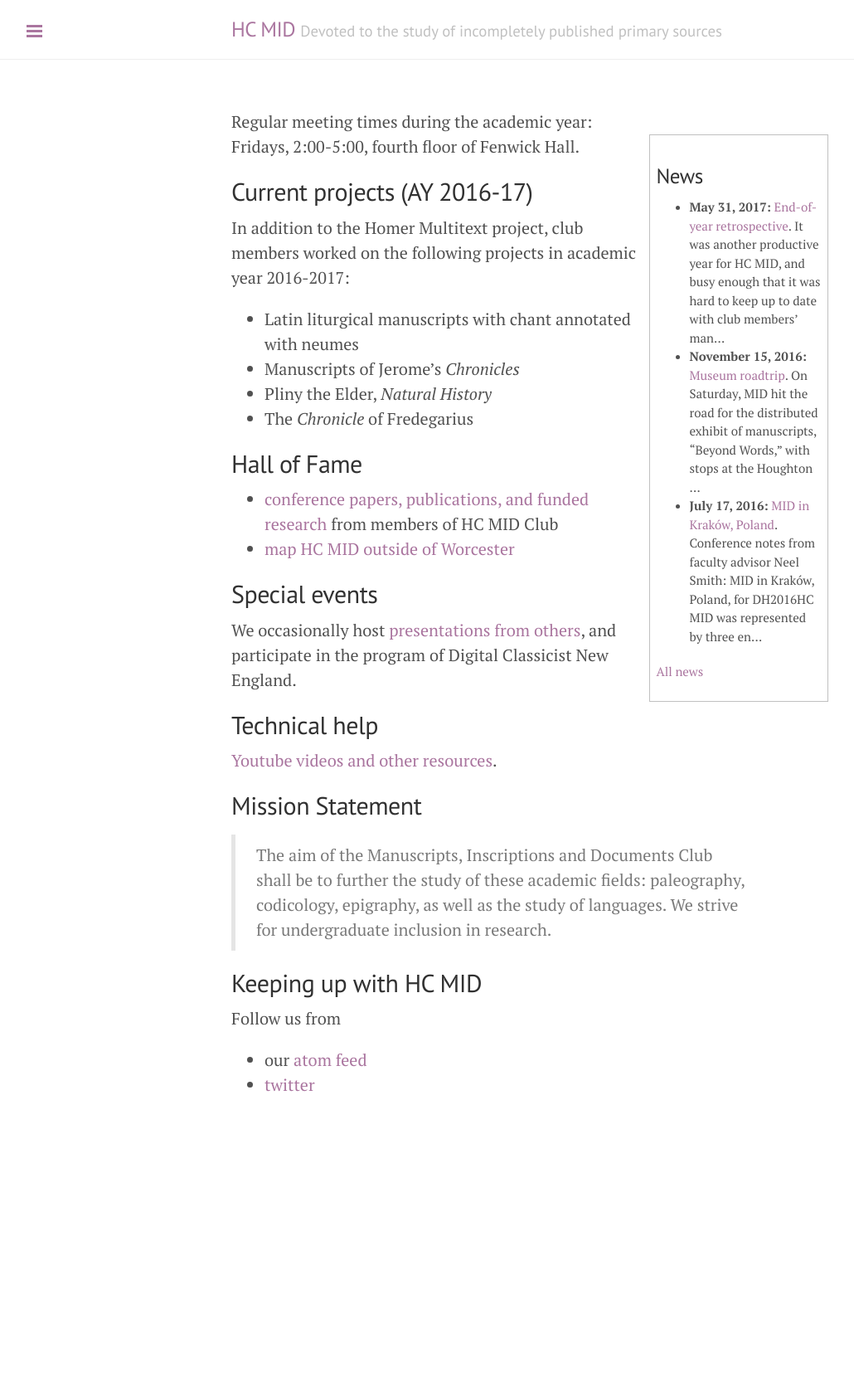
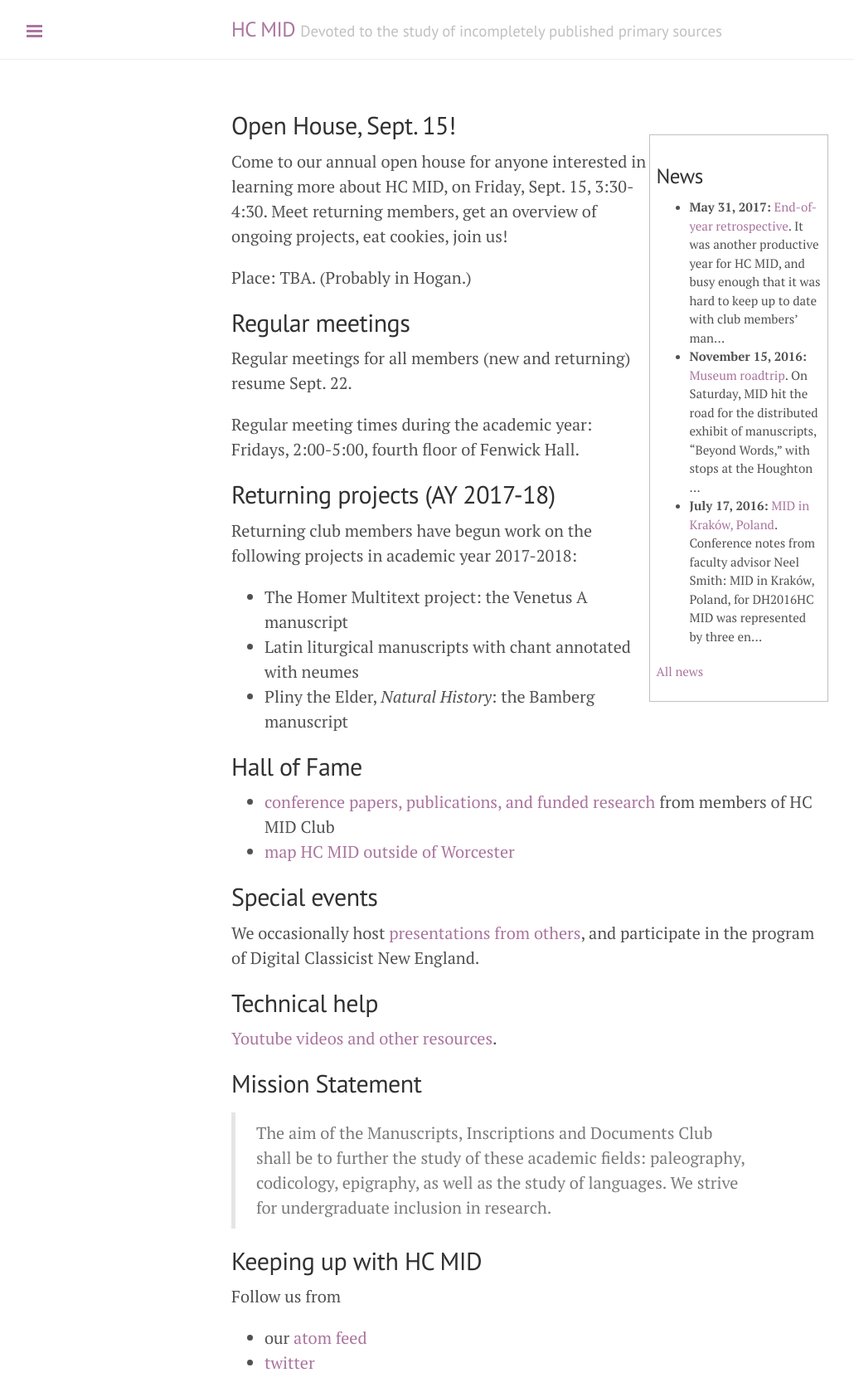
Before and after one commit to HCMID/HCMID.github.io, a Jekyll site: the page built from index.md, in a window 1280 px wide. Shown: the whole page at 83% size, without its empty margins (1-1031 px from the left). Built offline with Jekyll 4.4.1, drawn with Linux system fonts in a browser that asks for light colours; before the commit the page ends 1343 px from its top, so only the background shows below that.

Commit message:
Add note on open house

```diff
--- a/index.md
+++ b/index.md
@@ -3,27 +3,37 @@
 title: Holy Cross Manuscripts, Inscriptions and Documents Club
 ---
 
+## Open House, Sept. 15!
+
+Come to our annual open house for anyone interested in learning more about HC MID, on Friday, Sept. 15, 3:30-4:30.   Meet returning members, get an overview of ongoing projects, eat cookies, join us!
+
+Place: TBA.  (Probably in Hogan.)
+
+## Regular meetings
+
+Regular meetings for all members (new and returning) resume Sept. 22.
+
 
 Regular meeting times during the academic year:  Fridays, 2:00-5:00, fourth floor of Fenwick Hall.
 
-## Current projects (AY 2016-17) ##
+## Returning projects (AY 2017-18) ##
 
 
-In addition to the Homer Multitext project, club members worked on the following projects in academic year 2016-2017:
+Returning club members have begun work on the following projects in academic year 2017-2018:
 
 
-- Latin liturgical manuscripts with chant annotated with neumes
-- Manuscripts of Jerome's *Chronicles*
-- Pliny the Elder, *Natural History*
-- The *Chronicle* of Fredegarius
+-   The Homer Multitext project:  the Venetus A manuscript
+-   Latin liturgical manuscripts with chant annotated with neumes
+-   Pliny the Elder, *Natural History*: the Bamberg manuscript
 
 
-## Hall of Fame ##
 
-- [conference papers,  publications, and funded research](hof) from members of HC MID Club
-- [map HC MID outside of Worcester](where)
+## Hall of Fame
 
-## Special events ##
+-   [conference papers,  publications, and funded research](hof) from members of HC MID Club
+-   [map HC MID outside of Worcester](where)
+
+## Special events
 
 
 We occasionally host [presentations from others](hosted), and participate in the program of Digital Classicist New England.
@@ -32,13 +42,13 @@
 
 [Youtube videos and other resources](tech).
 
-## Mission Statement ##
+## Mission Statement
 
 
 >The aim of the Manuscripts, Inscriptions and Documents Club shall be to further the study of these academic fields: paleography, codicology, epigraphy, as well as the study of languages. We strive for undergraduate inclusion in research.
 
 
-## Keeping up with HC MID ###
+## Keeping up with HC MID
 
 Follow us from
 
```
